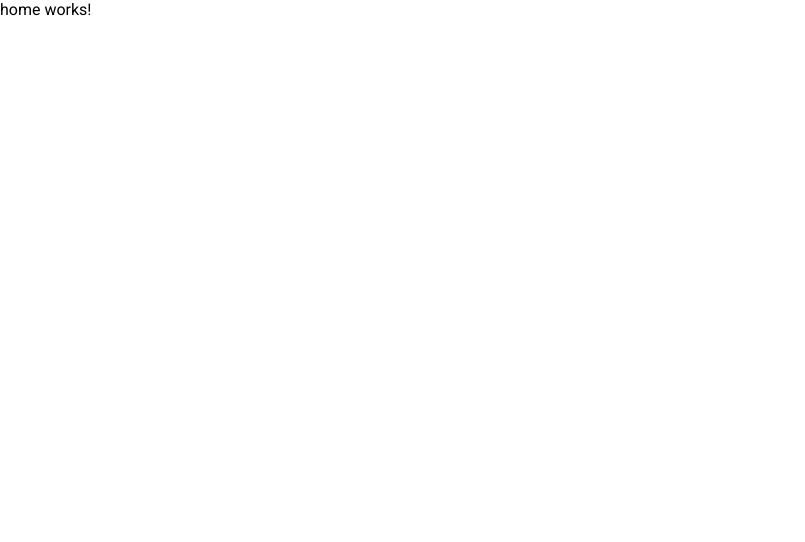
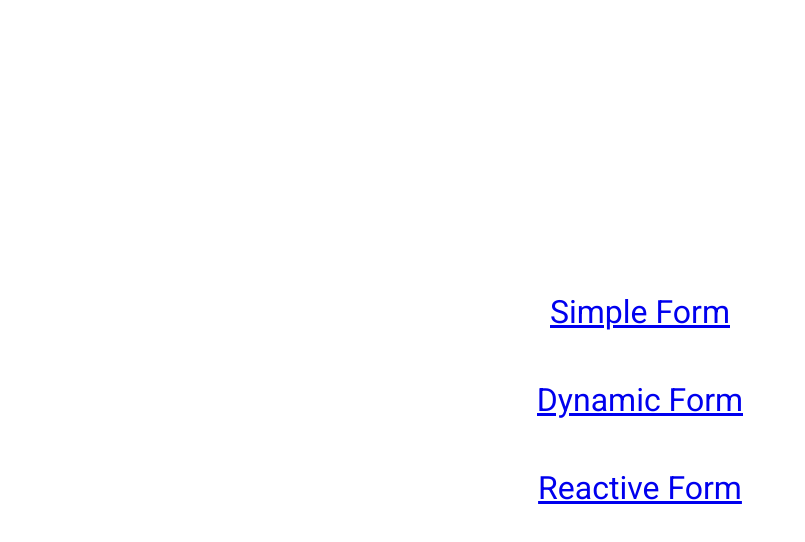
Before and after one commit to brandonhach/angular-form-practice, an Angular app: page / in a window 1280 px wide. Shown: the top 542 px of the page, without its empty margins (0-805 px from the left). Built offline with nearby package versions, Linux system fonts and the light colour scheme.

Commit message:
🎉 (Chore) Setup Home page with nav links to Forms

```diff
--- a/src/app/pages/home/home.component.css
+++ b/src/app/pages/home/home.component.css
@@ -0,0 +1,10 @@
+#nav {
+  width: 100%;
+  height: 100%;
+  display: flex;
+  flex-direction: column;
+  justify-content: center;
+  align-items: center;
+  gap: 50px;
+  font-size: xx-large;
+}
--- a/src/app/pages/home/home.component.html
+++ b/src/app/pages/home/home.component.html
@@ -1 +1,5 @@
-<p>home works!</p>
+<div id="nav">
+  <a href="/form">Simple Form</a>
+  <a href="/dynamic-form">Dynamic Form</a>
+  <a href="/reactive-form">Reactive Form</a>
+</div>
--- a/src/app/pages/home/home.component.ts
+++ b/src/app/pages/home/home.component.ts
@@ -4,8 +4,6 @@ import { Component } from '@angular/core';
   selector: 'app-home',
   imports: [],
   templateUrl: './home.component.html',
-  styleUrl: './home.component.css'
+  styleUrl: './home.component.css',
 })
-export class HomeComponent {
-
-}
+export class HomeComponent {}
```
